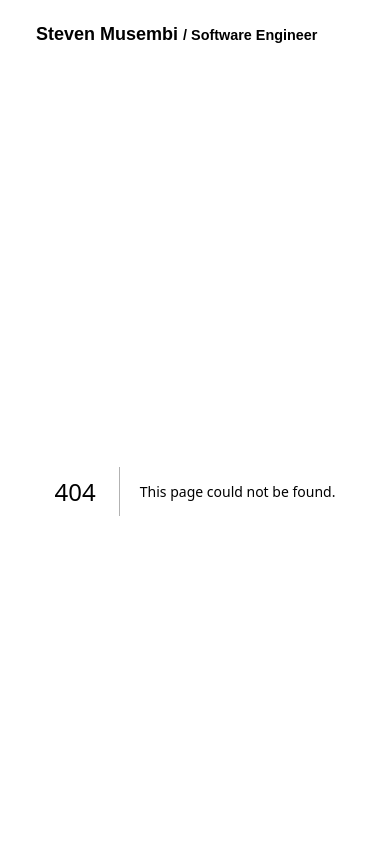
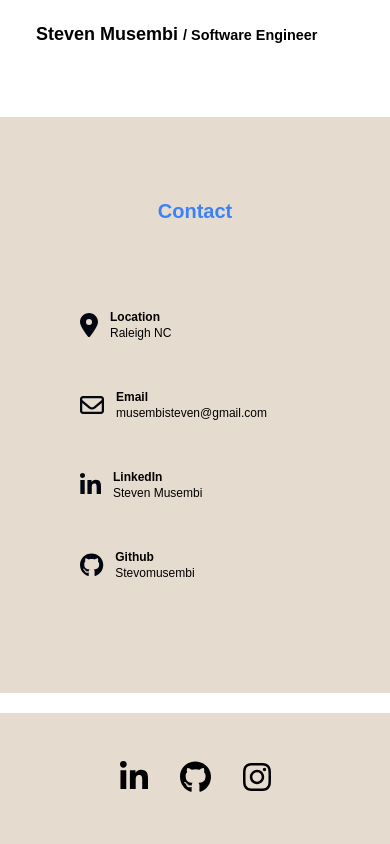
Before and after one commit to stevomusembi/my-site, a Next.js app: page /contact in a window 390 px wide. Before the commit this address had no page. Shown: the top 844 px of the page. Built offline with nearby package versions, Linux system fonts and the light colour scheme.

Commit message:
created the contact page added the relevant contact links, email, linkedin and github styled the page for mobile and desktop

```diff
--- /dev/null
+++ b/app/(pages)/contact/page.tsx
@@ -0,0 +1,48 @@
+"use client"
+
+import { FontAwesomeIcon } from "@fortawesome/react-fontawesome";
+import { faLinkedinIn, faGithub } from "@fortawesome/free-brands-svg-icons";
+import { faEnvelope } from "@fortawesome/free-regular-svg-icons";
+import { faLocationDot } from "@fortawesome/free-solid-svg-icons";
+export default function Contact() {
+    const contactInfo = [
+        { Name: "Location", name: "Raleigh NC", icon: faLocationDot },
+        { Name: "Email", name: "musembisteven@gmail.com", icon: faEnvelope, link: "mailto:musembisteven@gmail.com" },
+        { Name: "LinkedIn", name: "Steven Musembi", icon: faLinkedinIn, link: "https://www.linkedin.com/in/stevenmusembi" },
+        { Name: "Github", name: "Stevomusembi", icon: faGithub, link: "https://github.com/stevomusembi" },
+    ];
+
+    return (
+
+        <main className="mt-12">
+            <div className="bg-brown px-4 py-12 mb-5">
+                <h1 className="text-center text-blue-500 lg:text-4xl text-xl font-bold mt-8">
+                    Contact
+                </h1>
+                <div className="flex justify-start md:justify-center p-8">
+
+                    <div className="grid grid-cols-1 md:grid-cols-2 gap-4 justify-center mt-5 py-4 px-4">
+                        {contactInfo.map((info, index) => (
+                            <div key={index} className="p-2 lg:p-8 cursor-pointer" >
+                                <div className="flex items-center m-2">
+                                    <FontAwesomeIcon icon={info.icon} className=" text-gray-950 text-2xl lg:text-4xl mr-3" />
+                                    <span className="flex flex-col">
+                                        <span className="font-bold text-xs lg:text-xl">{info.Name}</span>
+                                        {info.link ? (
+                                            <a href={info.link} className="text-xs lg:text-lg " target="_blank" rel="noopener noreferrer">
+                                                {info.name}
+                                            </a>
+                                        ) : (
+                                            <span className="text-xs lg:text-lg">{info.name}</span>
+                                        )}
+                                    </span>
+                            </div>
+                            </div>
+                        ))}
+                </div>
+            </div>
+
+        </div>
+        </main >
+    )
+}
--- a/app/components/footer/footer.tsx
+++ b/app/components/footer/footer.tsx
@@ -6,9 +6,9 @@ import { faLinkedinIn, faGithub, faInstagram } from "@fortawesome/free-brands-sv
 
 export default function Footer() {
     const socialIcons = [
-        { href: "https://www.linkedin.com/in/yourprofile", icon: faLinkedinIn },
-        { href: "https://github.com/yourprofile", icon: faGithub },
-        { href: "https://www.instagram.com/yourprofile", icon: faInstagram },
+        { href: "https://www.linkedin.com/in/stevenmusembi", icon: faLinkedinIn },
+        { href: "https://github.com/stevomusembi", icon: faGithub },
+        { href: "https://www.instagram.com/steven_musembi", icon: faInstagram },
     ];
 
     return (
```
